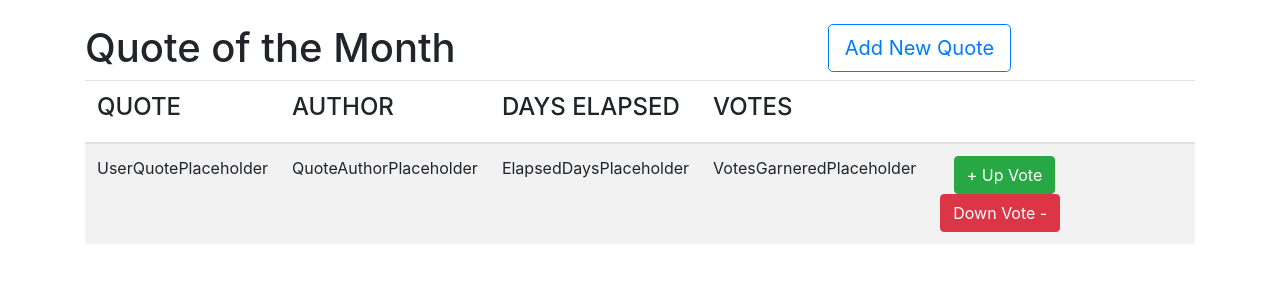
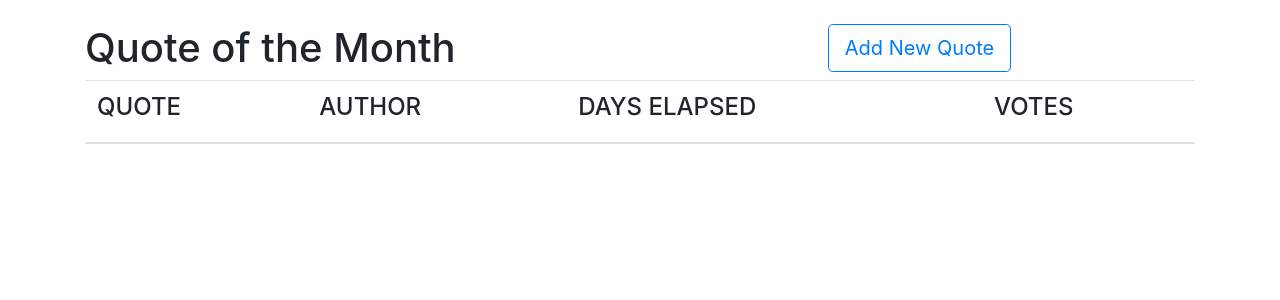
Before and after one commit to Muchunku-Pages/QuoteRating-Application, an Angular app: page / in a window 1280 px wide. Shown: the top 300 px of the page. Built offline with nearby package versions, Linux system fonts and the light colour scheme.

Commit message:
Formulate an angular 'For' loop to iterate through every existing instance of the objectQuote, for all Quotes  submitted by users into our Quote Rating Application, listing each instance as a table row Quote entry to be appended to and displayed in our app component's html template table

```diff
--- a/src/app/app.component.html
+++ b/src/app/app.component.html
@@ -48,7 +48,13 @@
         </tr>
       </thead>
       <tbody>
-        <tr>
+        <tr *ngFor="let objectQuote of quoteInputs; index as i">
+              <!-- Display each user quote pushed into our quoteInputs array-->
+              <!-- from the modal form on our view-port, by apply angular's-->
+              <!-- 'For' loop statement to enable looping through the quoteInputs-->
+              <!-- array, rendering each of our user quoteInputs array items -->
+              <!-- in the assigned template table element-->
+
           <td>UserQuotePlaceholder</td>
           <td>QuoteAuthorPlaceholder</td>
           <td>ElapsedDaysPlaceholder</td>
```
